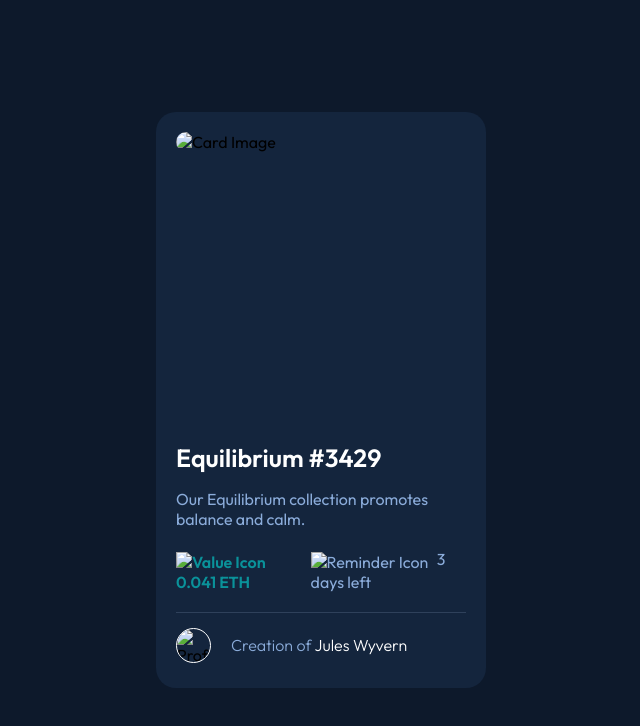
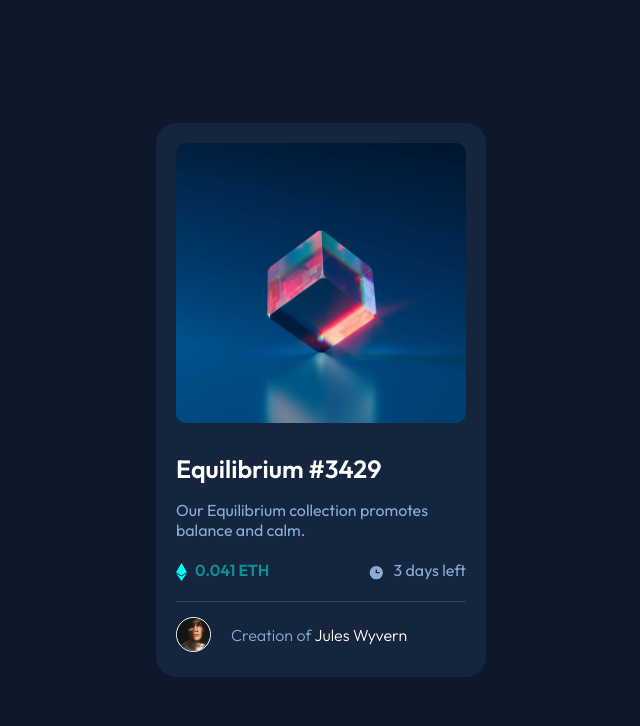
Before and after one commit to Dev-Mohiuddin-07/nft-preview-card-component-main, a plain HTML site: page index.html in a window 1280 px wide. Shown: the whole page, without its empty margins (319-959 px from the left). Drawn offline with Linux system fonts and the light colour scheme; the site is published under a folder, as on GitHub Pages, so addresses that start at the root find nothing.

Commit message:
old index.html

```diff
--- a/index.html
+++ b/index.html
@@ -4,7 +4,7 @@
   <meta charset="UTF-8">
   <meta name="viewport" content="width=device-width, initial-scale=1.0"> <!-- displays site properly based on user's device -->
   <meta https-equiv="X-UA-Compatible" content="IE=edge">
-  <link rel="icon" type="image/png" sizes="32x32" href="./images/favicon-32x32.png">
+  <link rel="icon" type="image/png" sizes="32x32" href="images/favicon-32x32.png">
     <!-- google font link  -->
     <link rel="preconnect" href="https://fonts.googleapis.com">
 <link rel="preconnect" href="https://fonts.gstatic.com" crossorigin>
@@ -18,25 +18,25 @@
   <div class="card-container">
    <div class="card">
     <div class="card-img-container">
-     <img class="card-img" src="/images/image-equilibrium.jpg" alt="Card Image" />
+     <img class="card-img" src="images/image-equilibrium.jpg" alt="Card Image" />
      <div class="card-hover-effect">
-      <img class="card-hover-icon" src="/images/icon-view.svg" alt="icon" />
+      <img class="card-hover-icon" src="images/icon-view.svg" alt="icon" />
      </div>
     </div>
     <h1 class="card-header">Equilibrium #3429</h1>
     <p class="card-description">Our Equilibrium collection promotes balance and calm.</p>
     <div class="card-value-cotainer">
      <div class="card-value">
-      <img class="card-value-img" src="/images/icon-ethereum.svg" alt="Value Icon" />
+      <img class="card-value-img" src="images/icon-ethereum.svg" alt="Value Icon" />
       0.041 ETH
       </div>
       <div class="card-reminder">
-       <img class="card-reminder-img" src="/images/icon-clock.svg" alt="Reminder Icon" />
+       <img class="card-reminder-img" src="images/icon-clock.svg" alt="Reminder Icon" />
        3 days left
       </div>
     </div>
       <div class="card-profile-container">
-       <img class="card-profile-img" src="/images/image-avatar.png" alt="Profile Image" />
+       <img class="card-profile-img" src="images/image-avatar.png" alt="Profile Image" />
        <h2 class="card-profile-header">
         Creation of
         <a class="card-profile-header-link" href="#">Jules Wyvern</a>
```
